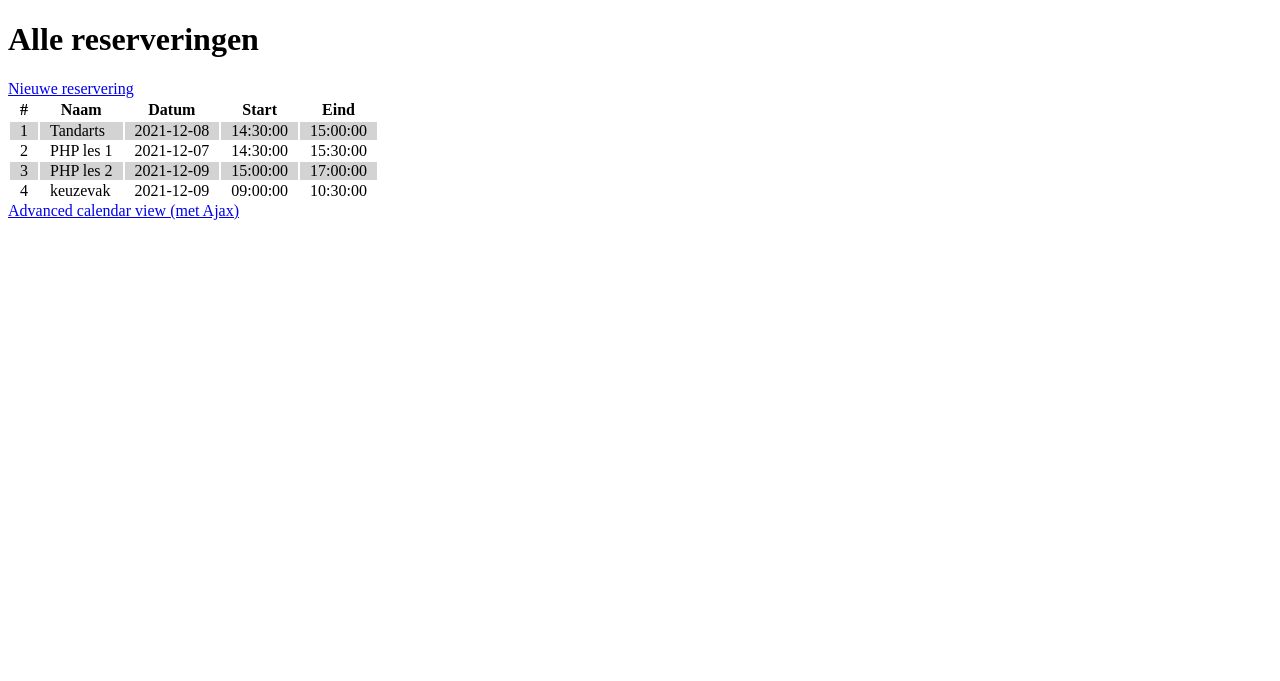
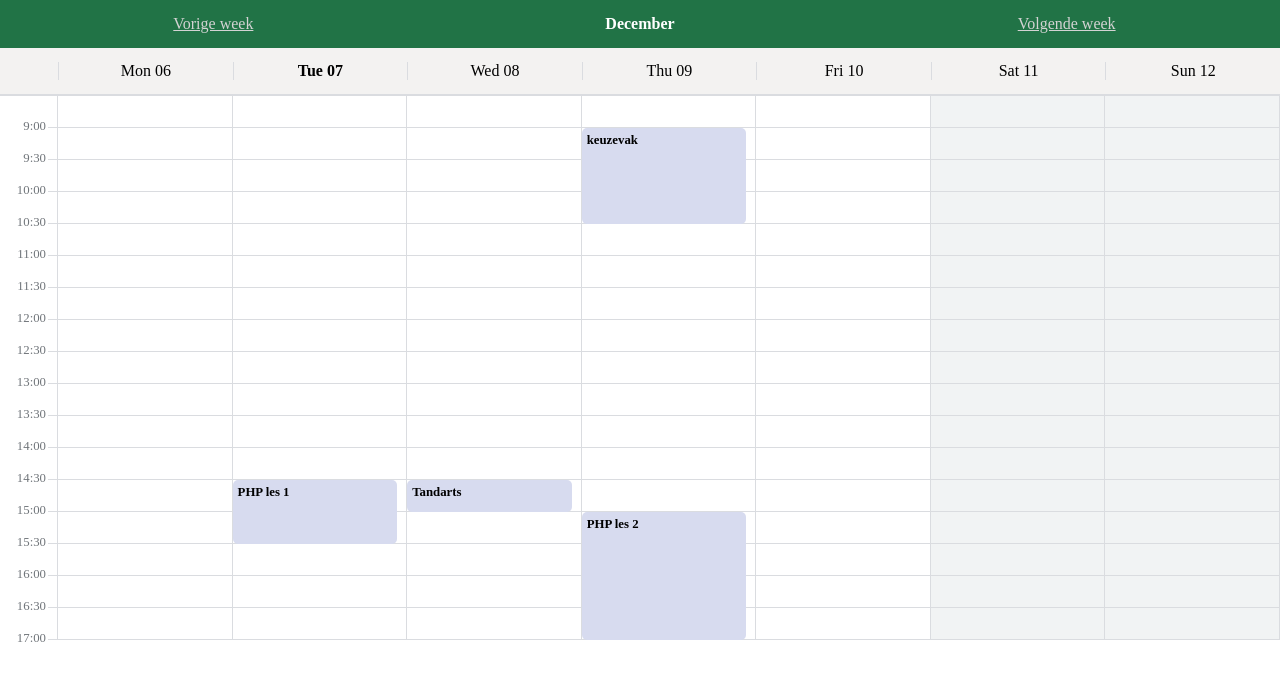
Before and after one commit to HR-CMGT/speed-course-available-dates, a PHP site: page /calendar-week-view/index.php in a window 1280 px wide. Shown: the top 681 px of the page. Run offline with PHP 8.4, Linux system fonts and the light colour scheme; data comes from the database, SQL or seed files in the repository.

Commit message:
Updated the project with a fancy week calendar view including next/previous buttons to navigate through weeks.

```diff
--- /dev/null
+++ b/calendar-week-view/css/style.css
@@ -0,0 +1,109 @@
+* {
+    box-sizing: border-box;
+}
+
+body {
+    background: #fff;
+}
+
+.container {
+    width: 100%;
+    display: grid;
+    grid-template-rows: 3em 3em auto;
+    position: absolute;
+}
+
+.title {
+    background: #217346;
+    text-align: center;
+    display: grid;
+    grid-template-columns: repeat(3, 1fr);
+    place-content: center;
+    color: #fff;
+    position: sticky;
+    top: 0;
+    z-index: 10;
+}
+
+.title a {
+    color: lightgrey;
+}
+
+.title span {
+    font-weight: bold;
+}
+
+.days {
+    background: #f3f2f1;
+    display: grid;
+    place-content: center;
+    text-align: center;
+    grid-template-columns: 3em 10px repeat(7, 1fr);
+    position: sticky;
+    top: 3em;
+    z-index: 10;
+    border-bottom: 2px solid #dadce0;
+}
+
+.day {
+    border-left: 1px solid #dadce0;
+}
+
+.content {
+    display: grid;
+    grid-template-columns: 3em 10px repeat(7, 1fr);
+    /*grid-template-rows: repeat(10, 3em);*/
+}
+
+.time {
+    grid-column: 1;
+    text-align: right;
+    align-self: end;
+    font-size: 80%;
+    position: relative;
+    bottom: -1ex;
+    color: #70757a;
+    padding-right: 2px;
+}
+
+.col {
+    border-right: 1px solid #dadce0;
+    /*grid-row: 1/span 10;*/
+    grid-column: span 1;
+}
+
+.filler-col {
+    grid-row: 1/-1;
+    grid-column: 2;
+    border-right: 1px solid #dadce0;
+}
+
+.row {
+    grid-column: 2/-1;
+    border-bottom: 1px solid #dadce0;
+}
+
+.event {
+    border-radius: 5px;
+    padding: 5px;
+    margin-right: 10px;
+    font-weight: bold;
+    font-size: 80%;
+    text-decoration: none;
+    color: #000;
+    background-color: #d7dbef;
+    border-color: #bcc3e5;
+}
+
+.event:hover {
+    color: #fff;
+    background-color: #81cdf2;
+}
+
+.weekend {
+    background-color: #f1f3f4;
+}
+
+.current {
+    font-weight: bold;
+}
--- /dev/null
+++ b/calendar-week-view/includes/database.php
@@ -0,0 +1,9 @@
+<?php
+
+// General settings
+$host = "localhost";
+$database = "planning_system";
+$user = "root";
+$password = "";
+
+$db = mysqli_connect($host, $user, $password, $database) or die("Error: " . mysqli_connect_error());;
--- /dev/null
+++ b/calendar-week-view/includes/functions.php
@@ -0,0 +1,88 @@
+<?php
+
+/**
+ * @return string[]
+ */
+function getRosterItems(): array
+{
+    return ['9:00', '9:30', '10:00', '10:30', '11:00', '11:30', '12:00', '12:30', '13:00', '13:30', '14:00', '14:30', '15:00', '15:30', '16:00', '16:30', '17:00'];
+}
+
+/**
+ * Retrieve the weekdays based on the given timestamp
+ *
+ * @param int $timestamp
+ * @return array
+ */
+function getWeekDays(int $timestamp): array
+{
+    //Resolve back to the monday of the week
+    $start = date('w', $timestamp) == 1 ? $timestamp : strtotime('last monday', $timestamp);
+    $startDate = date('Y-m-d', $start);
+
+    //Loop till 7 to build the days of the week
+    $dates = [];
+    for ($i = 0; $i < 7; $i++) {
+        $dayTimestamp = strtotime($startDate . "+$i days");
+        //Build array keys that are relevant to use when someone calls this function
+        $dates[] = [
+            'timestamp' => $dayTimestamp,
+            'fullDate' => date('Y-m-d', $dayTimestamp),
+            'day' => date('D', $dayTimestamp),
+            'dayNumber' => date('d', $dayTimestamp),
+            'current' => date('d', $dayTimestamp) === date('d')
+        ];
+    }
+    return $dates;
+}
+
+/**
+ * Format the event so we can use it in our calendar view
+ *
+ * @param array $event
+ * @return array
+ */
+function formatEvent(array $event): array
+{
+    //To compare times, we need the exact same values without the trailing :00 seconds
+    $event['start_time'] = substr($event['start_time'], 0, -3);
+    $event['end_time'] = substr($event['end_time'], 0, -3);
+
+    //Add the day of the week (translated from the default weird start on Sunday)
+    $dayNumber = (int)date('w', strtotime($event['date']));
+    $event['day_number'] = $dayNumber === 0 ? 7 : $dayNumber;
+
+    $rosterItems = getRosterItems();
+    $event['row_start'] = array_search($event['start_time'], $rosterItems) + 2;
+    $event['row_span'] = array_search($event['end_time'], $rosterItems) + 2 - $event['row_start'];
+
+    return $event;
+}
+
+/**
+ * Query the database & return events
+ *
+ * @param string $from
+ * @param string $to
+ * @return array
+ */
+function getEvents(string $from, string $to): array
+{
+    /** @var mysqli $db */
+    require_once "database.php";
+
+    //Get the result set from the database with an SQL query
+    $query = "SELECT * FROM reservations WHERE date >= '$from' AND date <= '$to'";
+    $result = mysqli_query($db, $query);
+
+    //Loop through the result to create a custom array of events
+    $events = [];
+    while ($row = mysqli_fetch_assoc($result)) {
+        $events[] = formatEvent($row);
+    }
+
+    //Close connection
+    mysqli_close($db);
+
+    return $events;
+}
--- /dev/null
+++ b/calendar-week-view/index.php
@@ -0,0 +1,84 @@
+<?php
+
+require_once "includes/functions.php";
+
+//Get the current week from the GET or default to 0 (current week)
+$selectedWeek = $_GET['week'] ?? 0;
+
+//Retrieve the timestamp that belongs to the week that is active
+$timestampWeek = strtotime("+$selectedWeek weeks");
+
+//Get the weekdays that are part of the active week based on the timestamp
+$weekDays = getWeekDays($timestampWeek);
+
+//Get the month that belongs to the monday of that week
+$monthOfWeek = date('F', $weekDays[0]['timestamp']);
+
+//The actual times visible in the calendar view
+$rosterTimes = getRosterItems();
+
+//The events from the database that are in this week
+$events = getEvents($weekDays[0]['fullDate'], $weekDays[6]['fullDate']);
+?>
+<!doctype html>
+<html lang="en">
+<head>
+    <meta charset="UTF-8">
+    <meta name="viewport" content="width=device-width, user-scalable=no, initial-scale=1.0, maximum-scale=1.0, minimum-scale=1.0">
+    <meta http-equiv="X-UA-Compatible" content="ie=edge">
+    <title>Calendar weekview</title>
+    <!-- From: https://codepen.io/kjellmf/pen/qgxyVJ -->
+    <link href="css/normalize.css" rel="stylesheet" type="text/css"/>
+    <link href="css/style.css" rel="stylesheet" type="text/css"/>
+    <style>
+        .content {
+            grid-template-rows: repeat(<?= count($rosterTimes); ?>, 2em);
+        }
+
+        .col {
+            grid-row: 1/span<?= count($rosterTimes); ?>;
+        }
+    </style>
+</head>
+<body>
+
+<div class="container">
+    <div class="title">
+        <a href="?week=<?= $selectedWeek - 1 ?>">Vorige week</a>
+        <span><?= $monthOfWeek; ?></span>
+        <a href="?week=<?= $selectedWeek + 1 ?>">Volgende week</a>
+    </div>
+    <div class="days">
+        <div class="filler"></div>
+        <div class="filler"></div>
+        <?php foreach ($weekDays as $weekday) { ?>
+            <div class="day<?= $weekday['current'] ? ' current' : ''; ?>">
+                <?= $weekday['day'] . ' ' . $weekday['dayNumber']; ?>
+            </div>
+        <?php } ?>
+    </div>
+    <div class="content">
+        <?php foreach ($rosterTimes as $index => $rosterTime) { ?>
+            <div class="time" style="grid-row:<?= $index + 1; ?>"><?= $rosterTime; ?></div>
+        <?php } ?>
+        <div class="filler-col"></div>
+        <div class="col" style="grid-column:3"></div>
+        <div class="col" style="grid-column:4"></div>
+        <div class="col" style="grid-column:5"></div>
+        <div class="col" style="grid-column:6"></div>
+        <div class="col" style="grid-column:7"></div>
+        <div class="col weekend" style="grid-column:8"></div>
+        <div class="col weekend" style="grid-column:9"></div>
+        <?php for ($i = 0; $i < count($rosterTimes); $i++) { ?>
+            <div class="row" style="grid-row:<?= $i + 1; ?>"></div>
+        <?php } ?>
+        <?php foreach ($events as $event) { ?>
+            <a href="" class="event" style="
+                    grid-column: <?= $event['day_number'] + 2; ?>;
+                    grid-row: <?= $event['row_start']; ?>/span <?= $event['row_span']; ?>;
+                    "><?= $event['description']; ?></a>
+        <?php } ?>
+    </div>
+</div>
+</body>
+</html>
--- a/index.php
+++ b/index.php
@@ -27,6 +27,7 @@ mysqli_close($db);
     <h1>Alle reserveringen</h1>
 
     <a href="select-date.php">Nieuwe reservering</a>
+    <a href="calendar-week-view">Weekkalender</a>
 
 
     <table>
```
Also changed, not shown: README.md, calendar-week-view/css/normalize.css (added).
